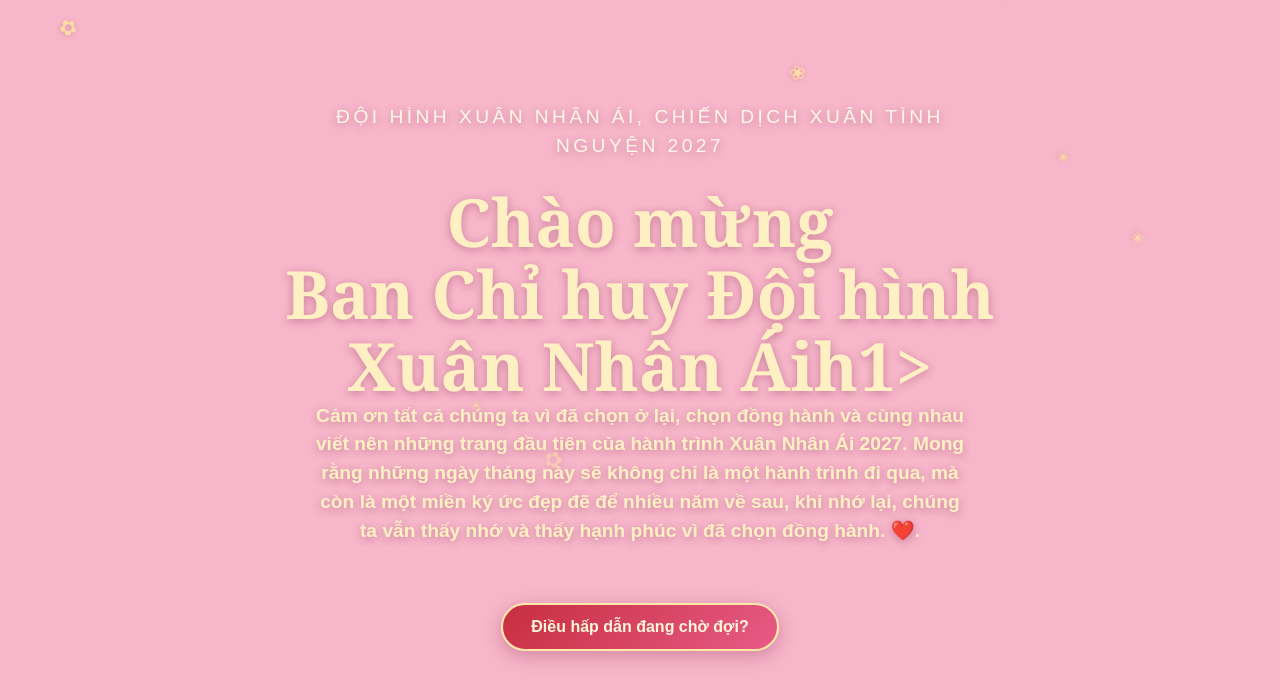
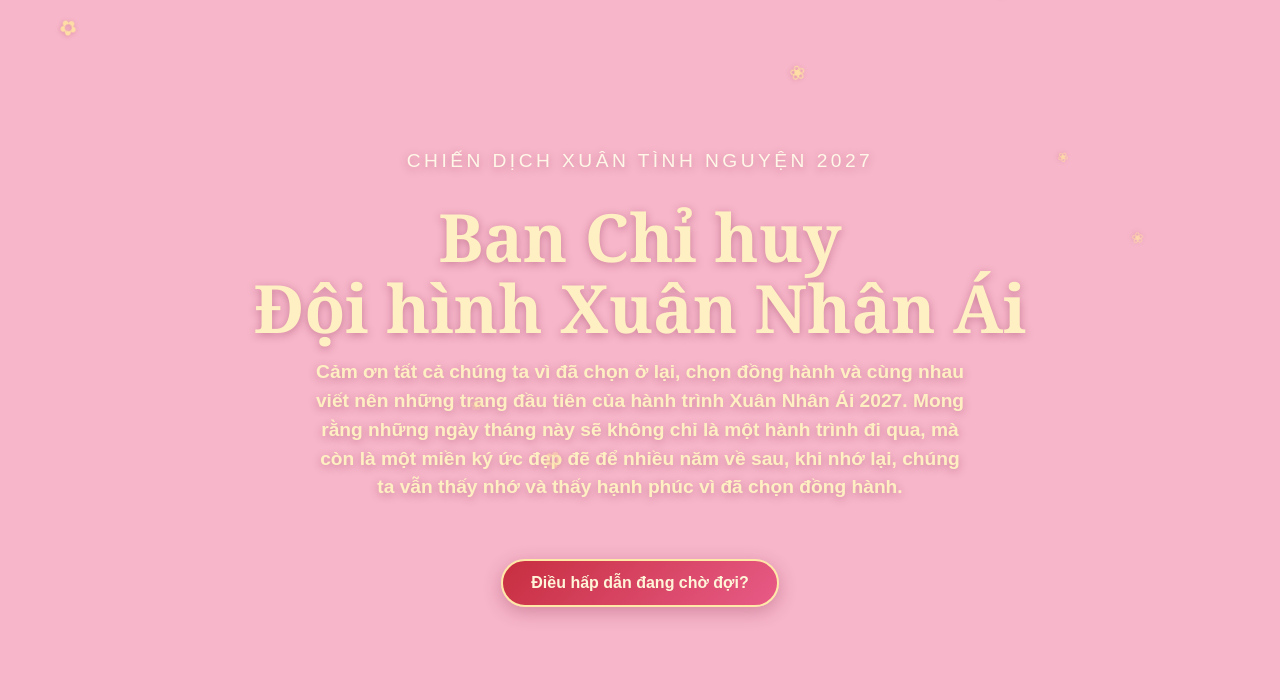
Before and after one commit to Ngoc-hub-design/Xuan-Nhan-Ai-2027, a plain HTML site: page index.html in a window 1280 px wide. Drawn offline with Linux system fonts and the light colour scheme.

Commit message:
Update index.html

```diff
--- a/index.html
+++ b/index.html
@@ -392,13 +392,13 @@
     <section class="screen welcome" id="welcome">
       <div class="welcome-content">
         <p class="eyebrow">
-          Đội hình Xuân Nhân Ái, Chiến dịch Xuân Tình Nguyện 2027
+          Chiến dịch Xuân Tình Nguyện 2027
         </p>
 
-        <h1>Chào mừng<br>Ban Chỉ huy Đội hình Xuân Nhân Áih1>
+        <h1>Ban Chỉ huy<br> Đội hình Xuân Nhân Ái<h1>
 
         <p>
-          Cảm ơn tất cả chúng ta vì đã chọn ở lại, chọn đồng hành và cùng nhau viết nên những trang đầu tiên của hành trình Xuân Nhân Ái 2027. Mong rằng những ngày tháng này sẽ không chỉ là một hành trình đi qua, mà còn là một miền ký ức đẹp đẽ để nhiều năm về sau, khi nhớ lại, chúng ta vẫn thấy nhớ và thấy hạnh phúc vì đã chọn đồng hành. ❤️.
+          Cảm ơn tất cả chúng ta vì đã chọn ở lại, chọn đồng hành và cùng nhau viết nên những trang đầu tiên của hành trình Xuân Nhân Ái 2027. Mong rằng những ngày tháng này sẽ không chỉ là một hành trình đi qua, mà còn là một miền ký ức đẹp đẽ để nhiều năm về sau, khi nhớ lại, chúng ta vẫn thấy nhớ và thấy hạnh phúc vì đã chọn đồng hành.
         </p>
 
         <button class="btn" id="openInfo">
```
